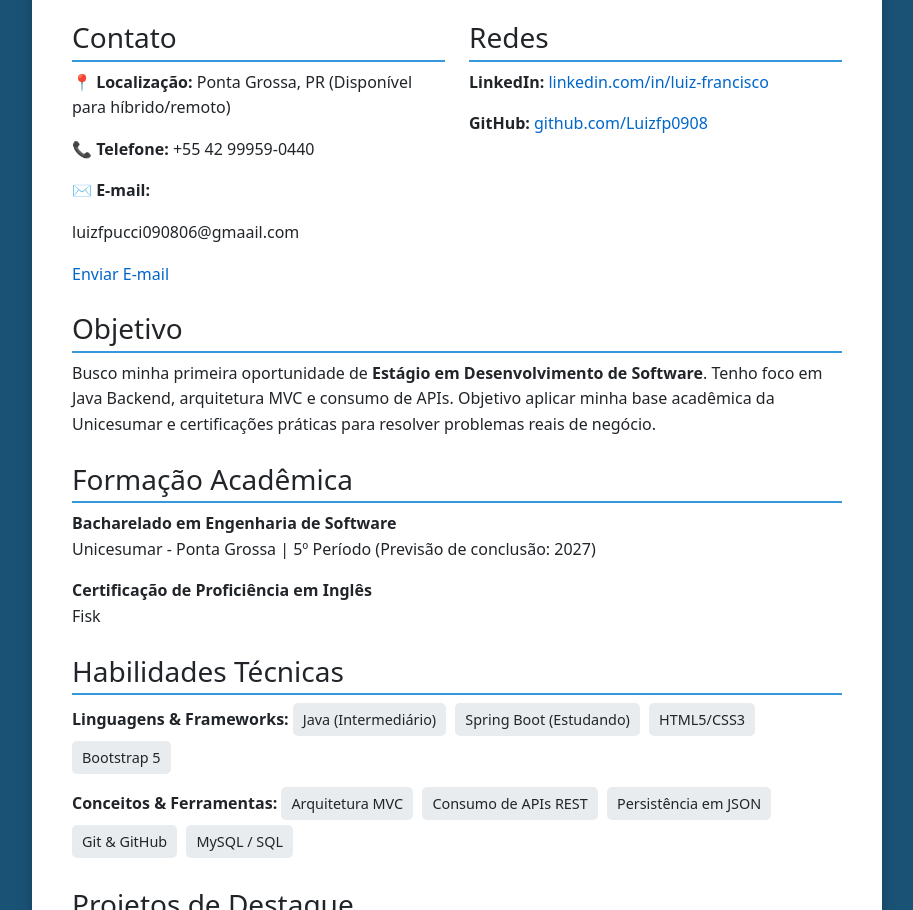
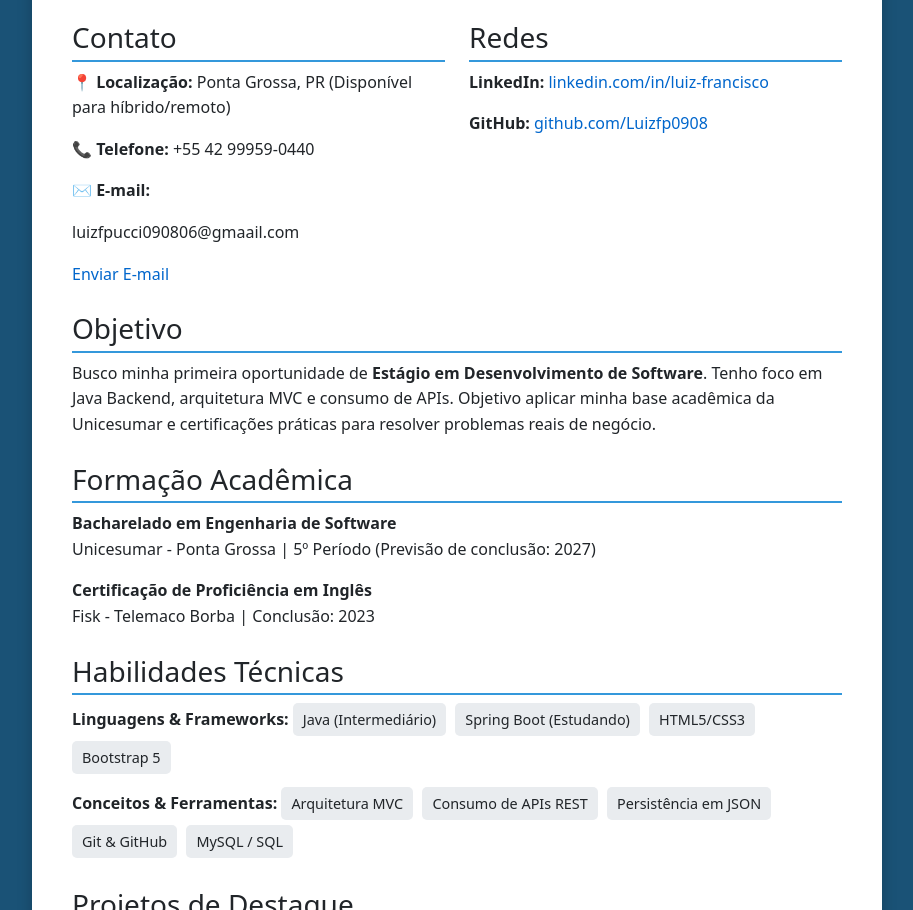
Before and after one commit to Luizfp0908/MeuCurriculo, a plain HTML site: page Projeto_LuizCurriculo.html in a window 1280 px wide. Shown: the part 190-1100 px from the top of the page, without its empty margins (183-1096 px from the left). Drawn offline with nearby package versions, Linux system fonts and the light colour scheme.

Commit message:
Fix email typo and update education information
Corrected email address and updated educational details.

```diff
--- a/Projeto_LuizCurriculo.html
+++ b/Projeto_LuizCurriculo.html
@@ -147,7 +147,7 @@
         </p>
         <p>
           <strong>Certificação de Proficiência em Inglês</strong><br />
-          Fisk
+          Fisk - Telemaco Borba | Conclusão: 2023
         </p>
       </div>
 
```
